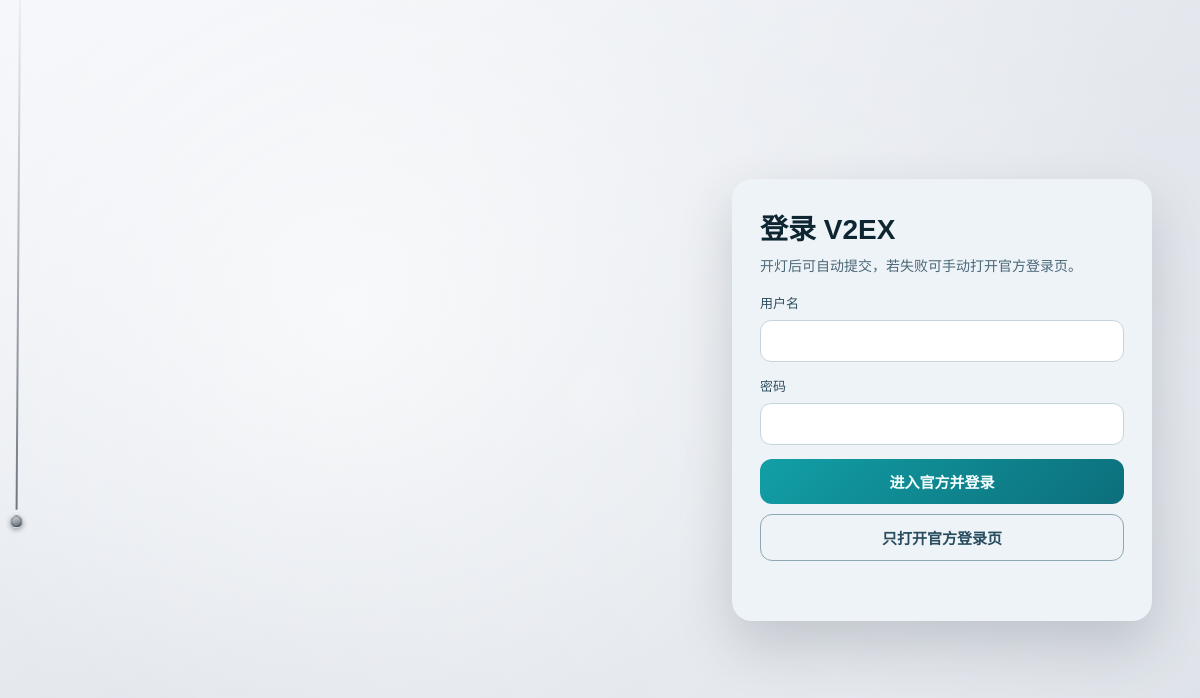
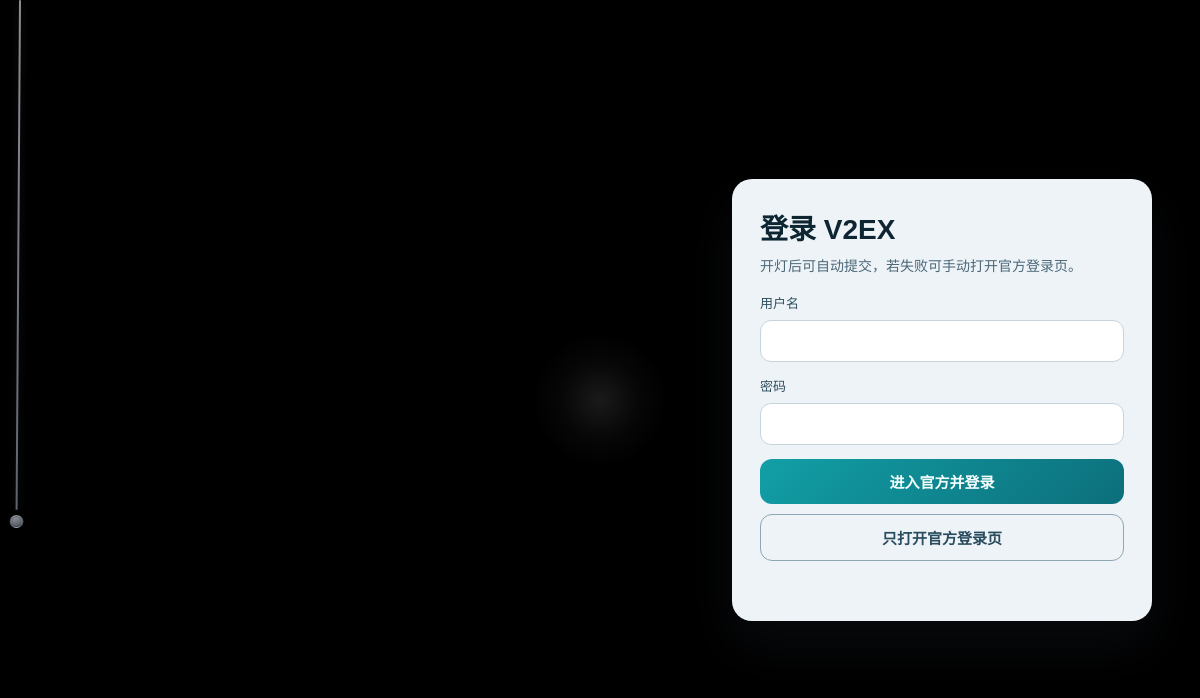
Before and after one commit to zxs-ai/v2ex, an Electron app: page src/index.html in a window 1200 px wide. Drawn offline with Linux system fonts and the light colour scheme.

Commit message:
fix: keep default scene dark while preserving rope-only layout

```diff
--- a/docs/styles.css
+++ b/docs/styles.css
@@ -226,18 +226,6 @@ body.light-on .panel-shell {
   transform: translateY(-50%) translateX(0);
 }
 
-body.light-on .scene {
-  background: linear-gradient(150deg, var(--bg-light-a), var(--bg-light-b) 54%, #d5dbe3 100%);
-}
-
-body.light-on .ambient-light {
-  opacity: 1;
-}
-
-body.light-on .cursor-glow {
-  opacity: 0.16;
-}
-
 body.light-on .card {
   box-shadow: 0 24px 54px rgba(47, 56, 69, 0.2);
 }
--- a/src/styles.css
+++ b/src/styles.css
@@ -226,18 +226,6 @@ body.light-on .panel-shell {
   transform: translateY(-50%) translateX(0);
 }
 
-body.light-on .scene {
-  background: linear-gradient(150deg, var(--bg-light-a), var(--bg-light-b) 54%, #d5dbe3 100%);
-}
-
-body.light-on .ambient-light {
-  opacity: 1;
-}
-
-body.light-on .cursor-glow {
-  opacity: 0.16;
-}
-
 body.light-on .card {
   box-shadow: 0 24px 54px rgba(47, 56, 69, 0.2);
 }
```
